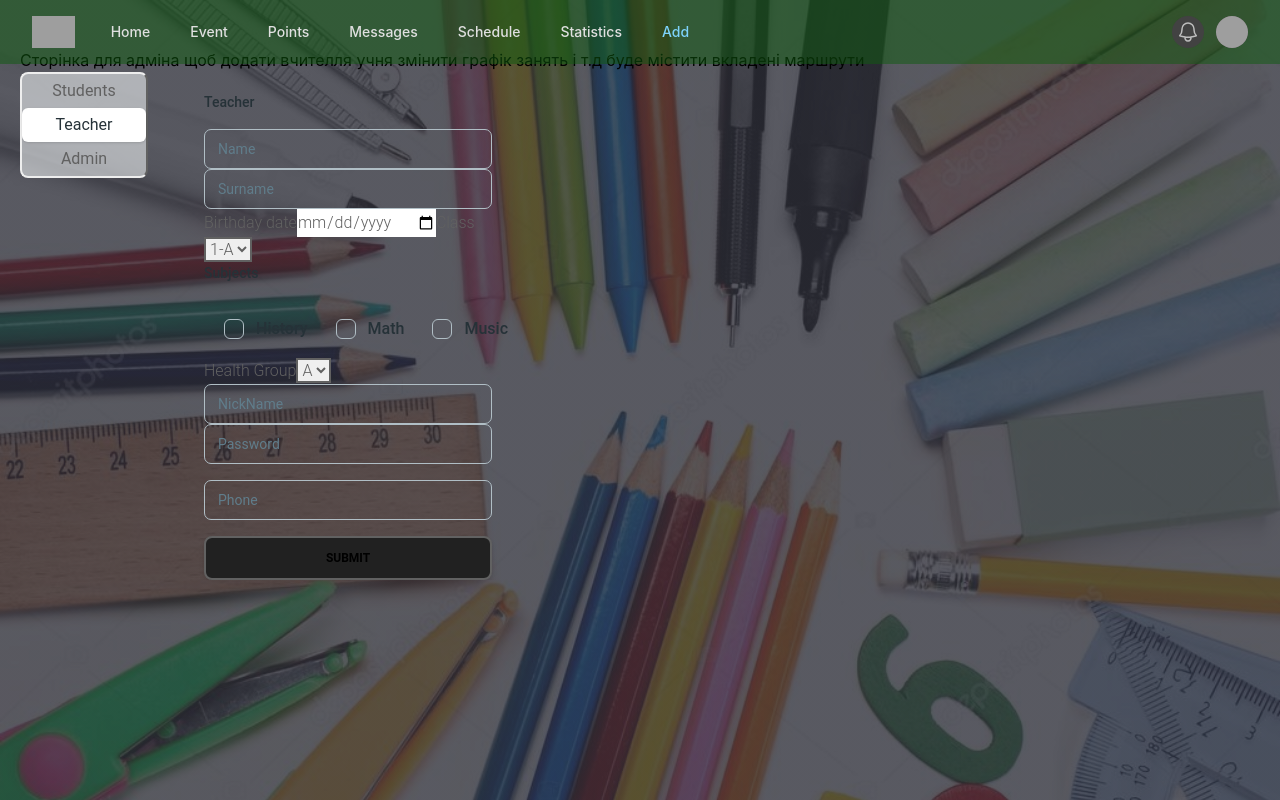
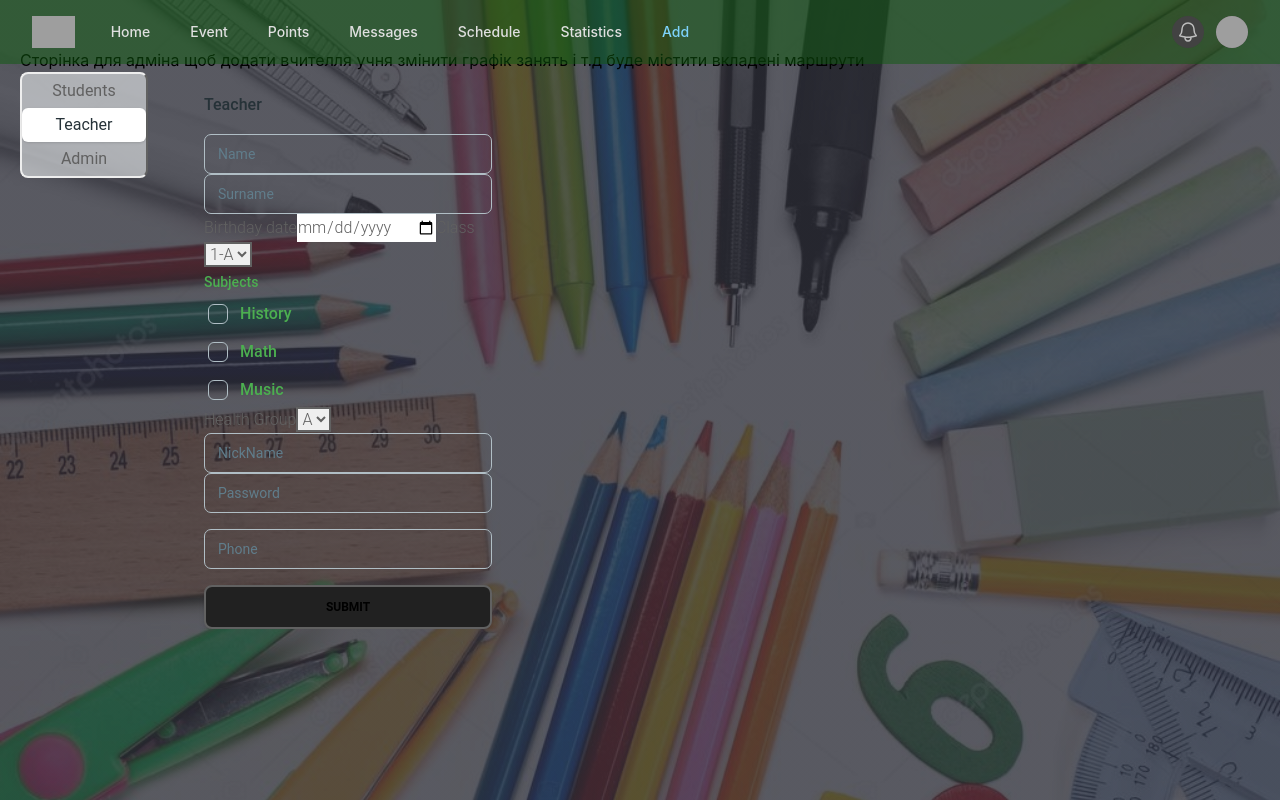
Before and after one commit to SofiiaShevtsova/school-time, a React (Create React App) app: page /1/add in a window 1280 px wide. Both pictures are taken after a click on the tab "Teacher". Built offline with nearby package versions, Linux system fonts and the light colour scheme; grey boxes are pictures that could not be loaded.

Commit message:
fix style for checkbox

```diff
--- a/src/components/AdminRegister/AdminRegisterForm.jsx
+++ b/src/components/AdminRegister/AdminRegisterForm.jsx
@@ -77,7 +77,7 @@ const FormTeacher = ({ admin }) => {
          >
             <div>
                <Typography
-                  variant="small"
+                  variant="meddium"
                   color="blue-gray"
                   className="mb-4 font-medium"
                >
@@ -147,17 +147,17 @@ const FormTeacher = ({ admin }) => {
                </select>
                <Typography
                   variant="small"
-                  color="blue-gray"
-                  className="mb-4 font-medium"
+                  color="green"
+                  className="my-1 font-medium"
                >
                   Subjects
                </Typography>
-               <List className="flex-row">
+               <List className="flex-wrap m-0 p-0">
                   {/* Буде використано мар та відобразиться згідно списком який прийде з бека */}
                   <ListItem className="p-0">
                      <label
                         htmlFor="horizontal-list-react"
-                        className="px-3 py-2 flex items-center w-full cursor-pointer"
+                        className="px-1 py-1 flex items-center cursor-pointer"
                      >
                         <ListItemPrefix className="mr-3">
                            <Checkbox
@@ -165,13 +165,14 @@ const FormTeacher = ({ admin }) => {
                               ripple={false}
                               className="checkbox"
                               value="History"
+                              color="green"
                               containerProps={{
                                  className: 'p-0',
                               }}
                            />
                         </ListItemPrefix>
                         <Typography
-                           color="blue-gray"
+                           color="green"
                            className="font-medium"
                         >
                            History
@@ -181,13 +182,14 @@ const FormTeacher = ({ admin }) => {
                   <ListItem className="p-0">
                      <label
                         htmlFor="horizontal-list-vue"
-                        className="px-3 py-2 flex items-center w-full cursor-pointer"
+                        className="px-1 py-1 flex items-center cursor-pointer"
                      >
                         <ListItemPrefix className="mr-3">
                            <Checkbox
                               id="horizontal-list-vue"
                               ripple={false}
                               value="Math"
+                              color="green"
                               className="checkbox"
                               containerProps={{
                                  className: 'p-0',
@@ -195,7 +197,7 @@ const FormTeacher = ({ admin }) => {
                            />
                         </ListItemPrefix>
                         <Typography
-                           color="blue-gray"
+                           color="green"
                            className="font-medium"
                         >
                            Math
@@ -205,12 +207,13 @@ const FormTeacher = ({ admin }) => {
                   <ListItem className="p-0">
                      <label
                         htmlFor="horizontal-list-svelte"
-                        className="px-3 py-2 flex items-center w-full cursor-pointer"
+                        className="px-1 py-1 flex items-center cursor-pointer"
                      >
                         <ListItemPrefix className="mr-3">
                            <Checkbox
                               id="horizontal-list-svelte"
                               ripple={false}
+                              color="green"
                               className="checkbox"
                               containerProps={{
                                  className: 'p-0',
@@ -218,7 +221,7 @@ const FormTeacher = ({ admin }) => {
                            />
                         </ListItemPrefix>
                         <Typography
-                           color="blue-gray"
+                           color="green"
                            className="font-medium"
                         >
                            Music
```
